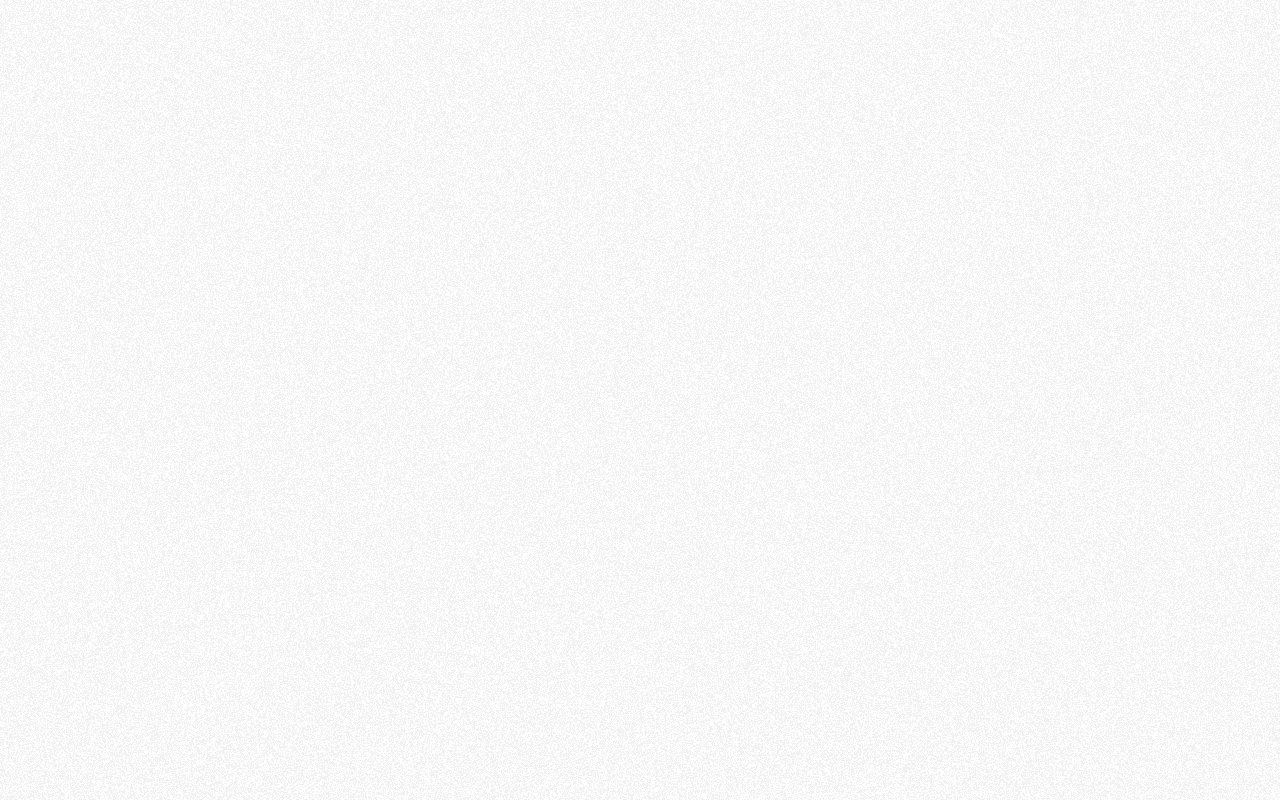
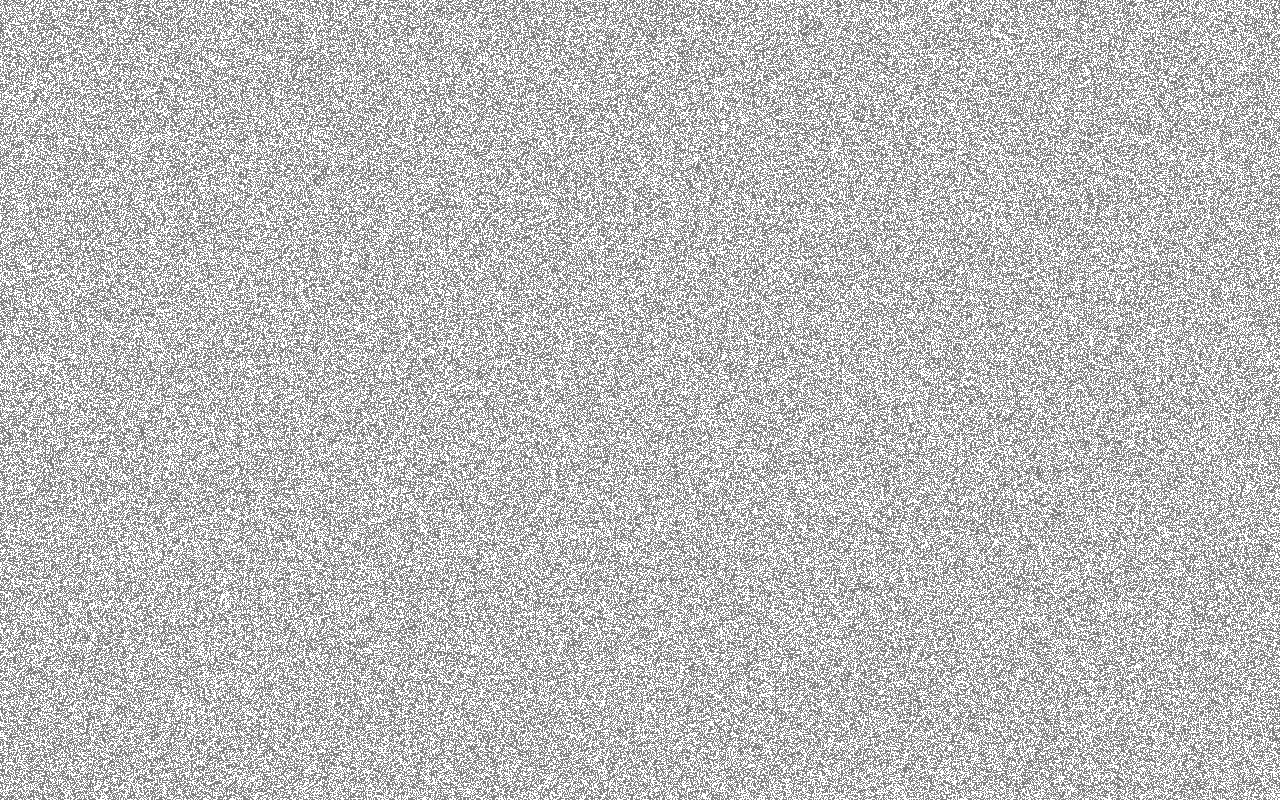
Before and after one commit to bozd4g/web, a Next.js app: page / in a window 1280 px wide. Built offline with nearby package versions, Linux system fonts and the light colour scheme.

Commit message:
Update noise and social

```diff
--- a/components/noise.tsx
+++ b/components/noise.tsx
@@ -119,7 +119,7 @@ const Noise = ({className}: Props) => {
 		reset();
 	}, []);
 
-	return <canvas id="noise" ref={canvasRef} className={clx("h-full w-full pointer-events-none opacity-5", className)} />;
+	return <canvas id="noise" ref={canvasRef} className={clx("pointer-events-none opacity-50", className)} />;
 };
 
 export default Noise;
--- a/components/social.tsx
+++ b/components/social.tsx
@@ -1,12 +1,12 @@
-import clx from "classnames";
-import Link from "next/link";
 import EmailIcon from "../components/icons/email";
 import GithubIcon from "../components/icons/github";
 import InstagramIcon from "../components/icons/instagram";
+import Link from "next/link";
 import LinkedInIcon from "../components/icons/linkedin";
 import MediumIcon from "../components/icons/medium";
+import MetaConfig from "../lib/meta";
 import TwitterIcon from "../components/icons/twitter";
-import MetaConfig from "../lib/meta";
+import clx from "classnames";
 
 const social = [
 	{
@@ -43,15 +43,16 @@ const social = [
 
 interface Props {
 	className?: string;
+	fill?: string;
 }
 
-const Social = ({className}: Props) => {
+const Social = ({className, fill}: Props) => {
 	return (
 		<div className={clx("flex gap-6", className)}>
 			{social.map((item) => {
 				return (
 					<Link key={item.name} href={item.href} about={item.name} target="_blank">
-                        <item.Icon height={24} width={24} fill="#52525b"/>
+						<item.Icon height={24} width={24} fill={fill} />
 					</Link>
 				);
 			})}
```
Lines whose indentation alone changed are shown as unchanged.
